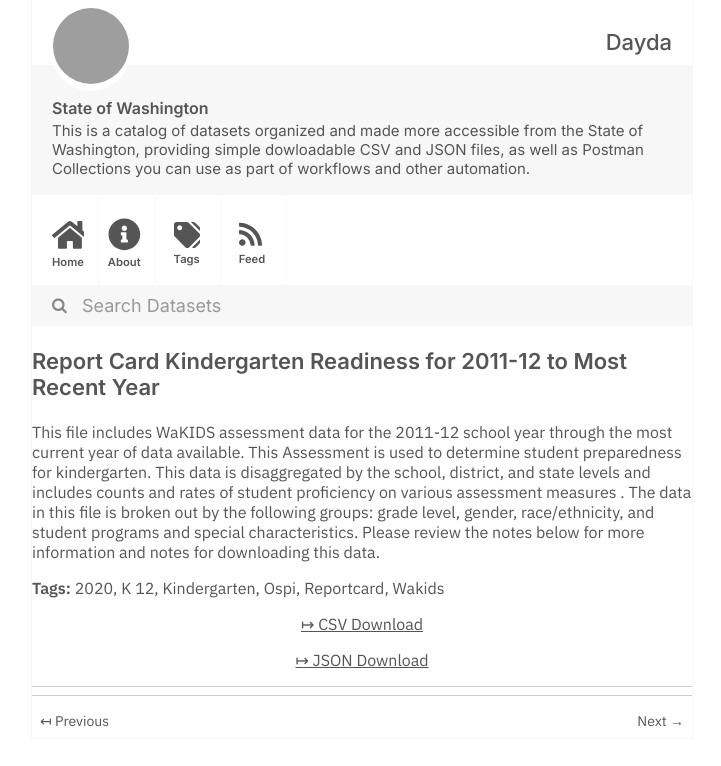
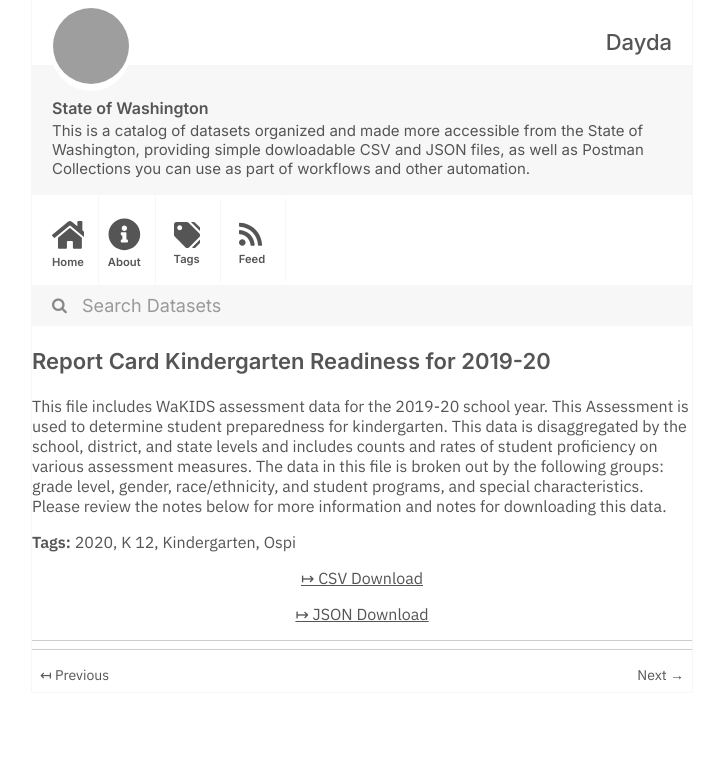
Before and after one commit to dayda-entities/state-of-washington, a Jekyll site: the page built from _posts/2020-11-10-report-card-kindergarten-readi.md, in a window 1280 px wide, cut to the strip 0-766 px from the top of the page. Shown: the whole strip, without its empty margins (278-999 px from the left). Built offline with Jekyll 4.4.1, drawn with Linux system fonts in a browser that asks for light colours; grey boxes are pictures that could not be loaded.

Commit message:
Publish Data

```diff
--- a/_posts/2020-11-10-report-card-kindergarten-readi.md
+++ b/_posts/2020-11-10-report-card-kindergarten-readi.md
@@ -1,7 +1,7 @@
 ---
-title: Report Card Kindergarten Readiness for 2011-12 to Most Recent Year
-created: '2020-11-10T17:20:37.528517'
-modified: '2020-11-10T17:20:37.528528'
+title: Report Card Kindergarten Readiness for 2019-20
+created: '2020-11-10T17:20:11.863551'
+modified: '2020-11-10T17:20:11.863558'
 state: active
 type: dataset
 tags:
@@ -9,13 +9,11 @@ tags:
   - K 12
   - Kindergarten
   - Ospi
-  - Reportcard
-  - Wakids
 groups:
   - Local Government
-csv_url: 'https://data.wa.gov/api/views/fwse-4pny/rows.csv?accessType=DOWNLOAD'
-json_url: 'https://data.wa.gov/api/views/fwse-4pny/rows.json?accessType=DOWNLOAD'
+csv_url: 'https://data.wa.gov/api/views/a24v-aq3d/rows.csv?accessType=DOWNLOAD'
+json_url: 'https://data.wa.gov/api/views/a24v-aq3d/rows.json?accessType=DOWNLOAD'
 layout: post
 
 ---
-This file includes WaKIDS assessment data for the 2011-12 school year through the most current year of data available. This Assessment is used to determine student preparedness for kindergarten. This data is disaggregated by the school, district, and state levels and includes counts and rates of student proficiency on various assessment measures . The data in this file is broken out by the following groups: grade level, gender, race/ethnicity, and student programs and special characteristics. Please review the notes below for more information and notes for downloading this data.
+This file includes WaKIDS assessment data for the 2019-20 school year. This Assessment is used to determine student preparedness for kindergarten. This data is disaggregated by the school, district, and state levels and includes counts and rates of student proficiency on various assessment measures. The data in this file is broken out by the following groups: grade level, gender, race/ethnicity, and student programs, and special characteristics. Please review the notes below for more information and notes for downloading this data.
```
